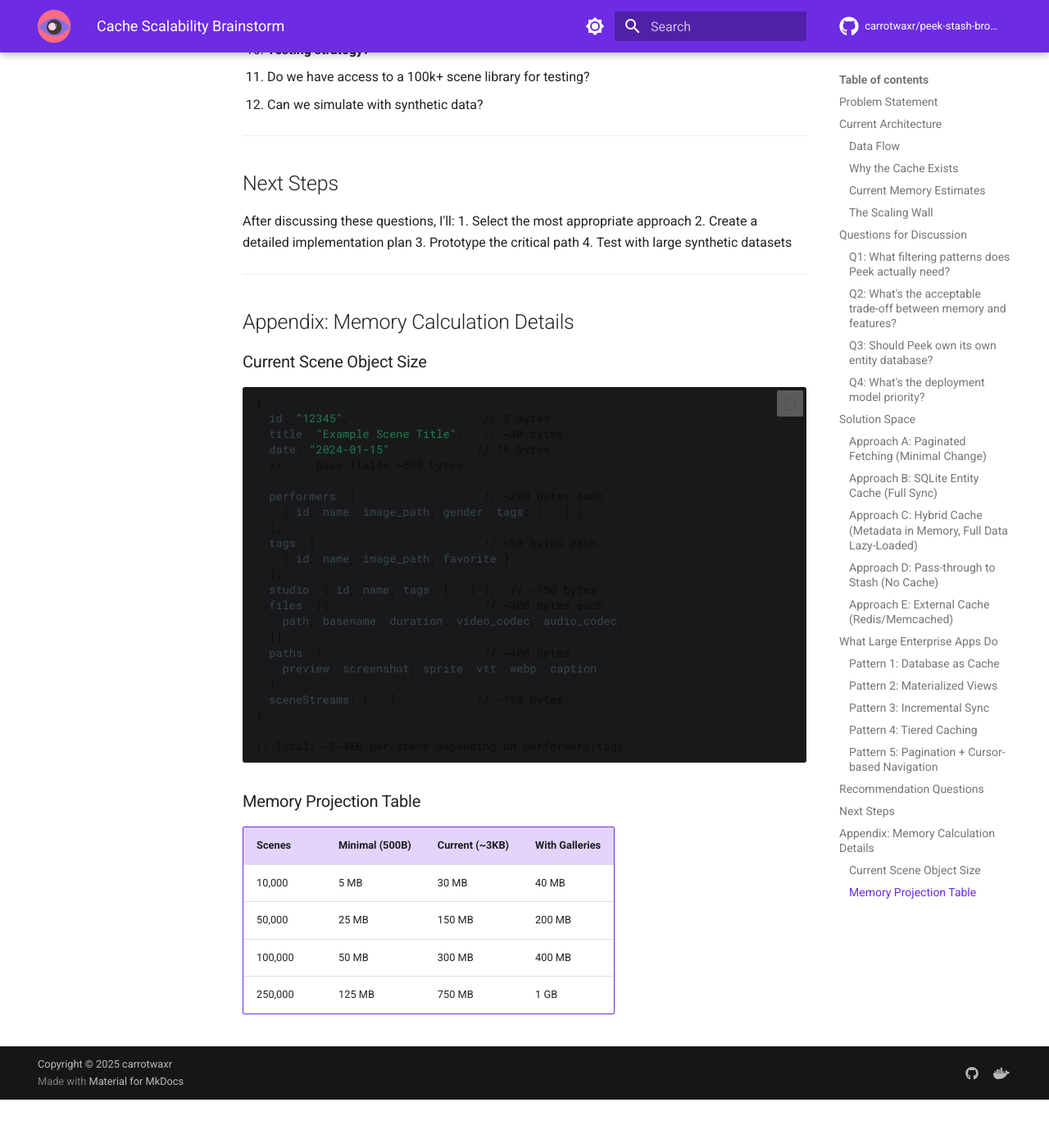
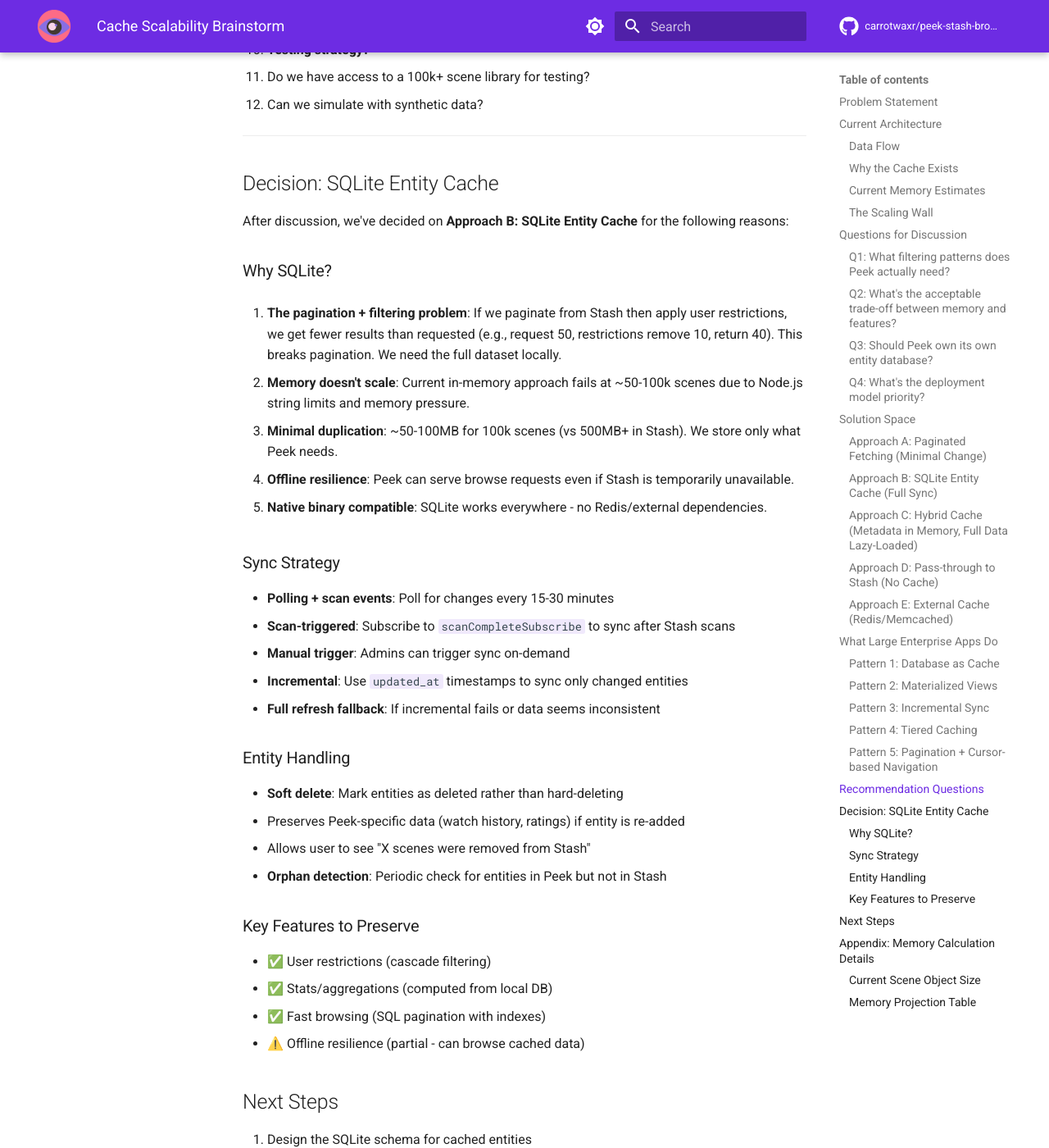
Before and after one commit to carrotwaxr/peek-stash-browser, an MkDocs documentation site: the page built from docs/design/cache-scalability-brainstorm.md, in a window 1280 px wide and 1400 px high, scrolled down 6625 px. Shown: the whole window at 82% size. Built offline with MkDocs 1.6.1 and Material for MkDocs 9.7.7, drawn with Linux system fonts in a browser that asks for light colours; comment, search, counter and statistics services are not loaded; before the commit the page ends 7966 px from its top, so only the background shows below that; some of the changed text lies outside the part shown.

Commit message:
docs: document SQLite entity cache decision

```diff
--- a/docs/design/cache-scalability-brainstorm.md
+++ b/docs/design/cache-scalability-brainstorm.md
@@ -317,13 +317,52 @@ Before I recommend a specific approach, I need clarity on:
 
 ---
 
+## Decision: SQLite Entity Cache
+
+After discussion, we've decided on **Approach B: SQLite Entity Cache** for the following reasons:
+
+### Why SQLite?
+
+1. **The pagination + filtering problem**: If we paginate from Stash then apply user restrictions, we get fewer results than requested (e.g., request 50, restrictions remove 10, return 40). This breaks pagination. We need the full dataset locally.
+
+2. **Memory doesn't scale**: Current in-memory approach fails at ~50-100k scenes due to Node.js string limits and memory pressure.
+
+3. **Minimal duplication**: ~50-100MB for 100k scenes (vs 500MB+ in Stash). We store only what Peek needs.
+
+4. **Offline resilience**: Peek can serve browse requests even if Stash is temporarily unavailable.
+
+5. **Native binary compatible**: SQLite works everywhere - no Redis/external dependencies.
+
+### Sync Strategy
+
+- **Polling + scan events**: Poll for changes every 15-30 minutes
+- **Scan-triggered**: Subscribe to `scanCompleteSubscribe` to sync after Stash scans
+- **Manual trigger**: Admins can trigger sync on-demand
+- **Incremental**: Use `updated_at` timestamps to sync only changed entities
+- **Full refresh fallback**: If incremental fails or data seems inconsistent
+
+### Entity Handling
+
+- **Soft delete**: Mark entities as deleted rather than hard-deleting
+  - Preserves Peek-specific data (watch history, ratings) if entity is re-added
+  - Allows user to see "X scenes were removed from Stash"
+- **Orphan detection**: Periodic check for entities in Peek but not in Stash
+
+### Key Features to Preserve
+
+- ✅ User restrictions (cascade filtering)
+- ✅ Stats/aggregations (computed from local DB)
+- ✅ Fast browsing (SQL pagination with indexes)
+- ⚠️ Offline resilience (partial - can browse cached data)
+
 ## Next Steps
 
-After discussing these questions, I'll:
-1. Select the most appropriate approach
-2. Create a detailed implementation plan
-3. Prototype the critical path
-4. Test with large synthetic datasets
+1. Design the SQLite schema for cached entities
+2. Create migration strategy from in-memory to SQLite
+3. Implement incremental sync logic
+4. Add scanCompleteSubscribe WebSocket listener
+5. Update all 18+ dependent files to query SQLite instead of Maps
+6. Test with synthetic 100k+ scene dataset
 
 ---
 
```
